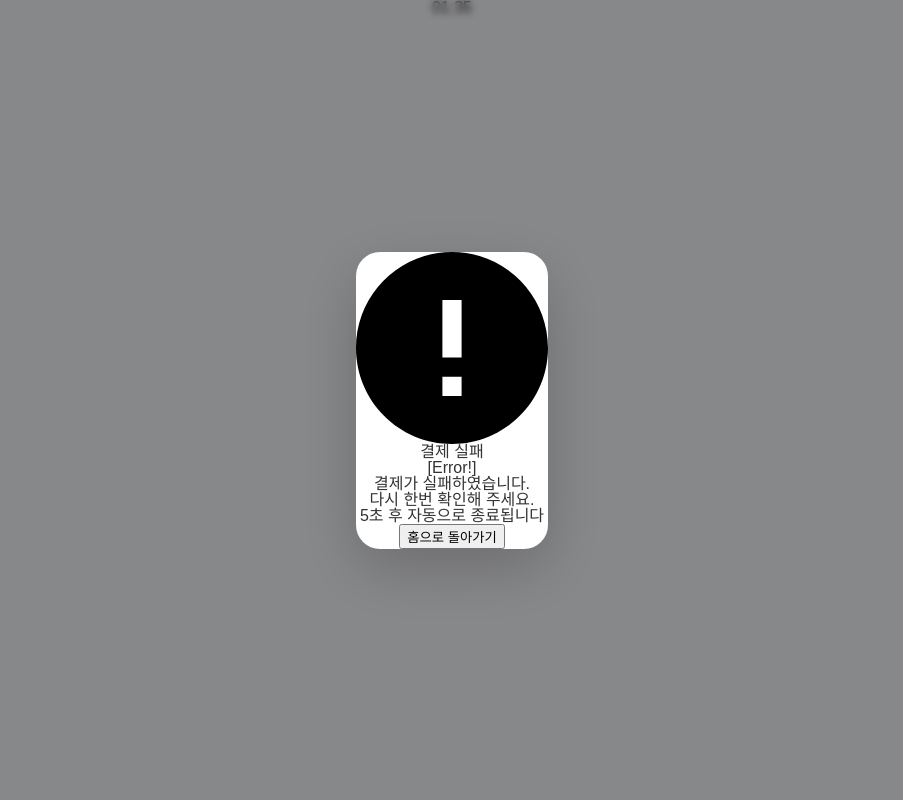
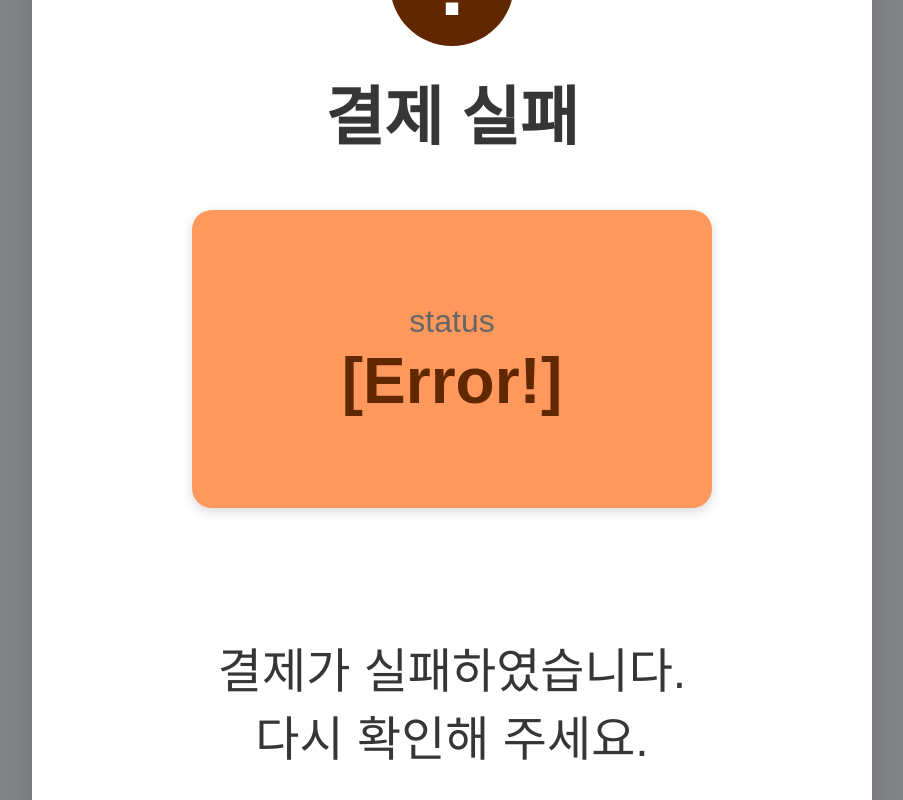
Before and after one commit to 1jinie/SCAC, a React (Create React App) app in the folder scac-front/: page /payment/result/1 in a window 1280 px wide. Shown: the whole page, without its empty margins (188-1091 px from the left). Built offline with nearby package versions, Linux system fonts and the light colour scheme; no server answers.

Commit message:
style:공통 색상 정리, 결제 결과 화면 디자인

```diff
--- a/scac-front/src/components/button/CancelButton.jsx
+++ b/scac-front/src/components/button/CancelButton.jsx
@@ -2,6 +2,7 @@ import React from 'react';
 import { useNavigate } from 'react-router-dom';
 import { usePaymentStore } from '../../store/paymentStore';
 import { useTicketStore } from '../../store/ticketStore';
+import { useResetStore } from '../../hooks/useResetStore';
 
 // 사용할 페이지에선
 // <CancelButton nextPage={'넘어갈 페이지'} text={'버튼이름'}>
@@ -14,13 +15,11 @@ import { useTicketStore } from '../../store/ticketStore';
 
 export default function CancelButton({ text, nextPage }) {
   const navi = useNavigate();
-  const clearPayment = usePaymentStore((state) => state.resetStore);
-  const clearTicket = useTicketStore((state) => state.resetStore);
+  const resetAll = useResetStore();
 
   const handleClear = () => {
     // 결제정보 초기화
-    clearPayment();
-    clearTicket();
+    resetAll();
     navi(nextPage);
   };
 
--- /dev/null
+++ b/scac-front/src/hooks/useResetStore.js
@@ -0,0 +1,14 @@
+import { usePaymentStore } from '../store/paymentStore';
+import { useTicketStore } from '../store/ticketStore';
+
+export const useResetStore = () => {
+  const resetPayment = usePaymentStore((state) => state.resetStore);
+  const resetTicket = useTicketStore((state) => state.resetStore);
+
+  const resetAll = () => {
+    resetPayment();
+    resetTicket();
+  };
+
+  return resetAll;
+};
--- a/scac-front/src/pages/Payment/PaymentProcess.jsx
+++ b/scac-front/src/pages/Payment/PaymentProcess.jsx
@@ -4,6 +4,7 @@ import SeatPayment from './components/SeatPayment';
 import WaitingPayment from './components/WaitingPayment';
 import { useEffect, useState } from 'react';
 import ProceedPayment from './components/ProceedPayment';
+import stylesheet from './css/PaymentResult.css';
 
 export default function PaymentProcess() {
   const [isProcessing, setIsProcessing] = useState(false);
@@ -18,7 +19,9 @@ export default function PaymentProcess() {
     if (!isProcessing) return;
 
     const timer = setTimeout(() => {
-      navi('/payment/result');
+      // 결제 성공시 navigate('/payment/result/success');
+      // 결제 실패시 navigate('/payment/result/fail');
+      navi('/payment/result/success');
     }, 5000);
 
     return () => clearTimeout(timer);
--- a/scac-front/src/pages/Payment/PaymentResult.jsx
+++ b/scac-front/src/pages/Payment/PaymentResult.jsx
@@ -1,6 +1,7 @@
 import React from 'react';
 import PaymentResultCard from './components/PaymentResultCard';
 import { useParams } from 'react-router-dom';
+import stylesheet from './css/PaymentResult.css';
 
 export default function PaymentResult() {
   const { status } = useParams();
--- a/scac-front/src/pages/Payment/components/PaymentResultCard.jsx
+++ b/scac-front/src/pages/Payment/components/PaymentResultCard.jsx
@@ -1,29 +1,61 @@
-import React, { useState } from 'react';
+import React, { useEffect, useState } from 'react';
 import { useTicketStore } from '../../../store/ticketStore';
 import { ticketApi } from '../../../api/ticketApi';
 import SelectButton from '../../../components/button/SelectButton';
+import { useNavigate } from 'react-router-dom';
+import { useResetStore } from '../../../hooks/useResetStore';
 
 export default function PaymentResultCard({ isSuccess, errorMessage }) {
   const ticketId = useTicketStore((state) => state.selectedTicketId);
   const [ticket, setTicket] = useState();
-  const getTicket = async () => {
-    ticketApi.getById(ticketId).then((res) => setTicket(res));
-  };
+  const navi = useNavigate();
+  const resetAll = useResetStore();
+
+  useEffect(() => {
+    const fetchTicket = async () => {
+      const res = await ticketApi.getById(ticketId);
+      setTicket(res);
+    };
+
+    fetchTicket();
+  }, [ticketId]);
+
+  useEffect(() => {
+    const timer = setTimeout(() => {
+      resetAll();
+      navi('/');
+    }, 10000);
+
+    return () => clearTimeout(timer);
+  }, [navi, resetAll]);
   return (
-    <>
+    <div className={`payment_status_box ${isSuccess ? 'success' : 'fail'}`}>
+      <img
+        src={
+          isSuccess
+            ? '/icons/common/check_circle.svg'
+            : '/icons/common/caution.svg'
+        }
+        alt={isSuccess ? '결제 성공' : '결제 실패'}
+        className="payment_result_icon"
+      />
+
+      <h2>{isSuccess ? '결제 완료' : '결제 실패'}</h2>
+      <div className="payment_status_row">
+        <span>status</span>
+        <span>{isSuccess ? '[결제 성공]' : '[Error!]'}</span>
+      </div>
+
       {isSuccess ? (
         <>
-          <img
-            src="/icons/common/check_circle.svg"
-            alt="결제 성공"
-            className="payment_result_icon"
-          />
-          <h2>결제 완료</h2>
-
-          <p>[결제 성공]</p>
-          {/* <p>{ticket.ticketName}</p> */}
-
-          <p>
+          <div className="payment_status_row">
+            <span>선택한 이용권</span>
+            <span>
+              {ticket?.ticketName}&nbsp;
+              {ticket?.ticketType === 'TIME' ? '시간권' : '기간권'}
+            </span>
+          </div>
+          <p className="payment_message">
             결제가 완료되었습니다.
             <br />
             영수증을 확인해 주세요.
@@ -31,25 +63,18 @@ export default function PaymentResultCard({ isSuccess, errorMessage }) {
         </>
       ) : (
         <>
-          <img
-            src="/icons/common/caution.svg"
-            alt="결제 실패"
-            className="payment_result_icon"
-          />
-          <h2>결제 실패</h2>
-
-          <p>[Error!]</p>
-          <p>{errorMessage}</p>
-
-          <p>
+          <div className="payment_status_row">
+            <span>{errorMessage}</span>
+          </div>
+          <p className="payment_message">
             결제가 실패하였습니다.
             <br />
-            다시 한번 확인해 주세요.
+            다시 확인해 주세요.
           </p>
         </>
       )}
-      <p>5초 후 자동으로 종료됩니다</p>
+      <p className="payment_timer">10초 후 자동으로 종료됩니다</p>
       <SelectButton nextPage={'/'} text={'홈으로 돌아가기'} />
-    </>
+    </div>
   );
 }
--- /dev/null
+++ b/scac-front/src/pages/Payment/css/PaymentResult.css
@@ -0,0 +1,167 @@
+/* ==========================
+   Payment Result
+========================== */
+
+.modal {
+  width: 840px;
+  min-height: 1350px;
+
+  background: #ffffff;
+
+  border-radius: 32px;
+
+  display: flex;
+  justify-content: center;
+  align-items: center;
+
+  padding: 80px 60px;
+
+  box-sizing: border-box;
+}
+
+.payment_status_box {
+  width: 100%;
+
+  display: flex;
+  flex-direction: column;
+  align-items: center;
+}
+
+/* ==========================
+   Icon
+========================== */
+
+.payment_result_icon {
+  width: 124px;
+  height: 124px;
+
+  margin-bottom: 40px;
+}
+
+/* ==========================
+   Title
+========================== */
+
+.payment_status_box h2 {
+  font-size: 64px;
+  font-weight: 700;
+  color: #363636;
+
+  margin-bottom: 60px;
+}
+
+/* ==========================
+   Status Card
+========================== */
+
+.payment_status_row {
+  width: 520px;
+
+  display: flex;
+  flex-direction: column;
+  align-items: center;
+  justify-content: center;
+
+  padding: 24px 0;
+
+  border-radius: 20px;
+
+  margin-bottom: 20px;
+}
+
+/* 첫 번째(status) 박스 */
+
+.payment_status_row:first-of-type {
+  background: #ffffff;
+
+  border: 2px solid #d7e9e8;
+
+  box-shadow: 0 4px 12px rgba(0, 0, 0, 0.15);
+
+  min-height: 250px;
+}
+
+/* 성공 */
+
+.payment_status_box.success .payment_status_row:first-of-type span:last-child {
+  color: #363636;
+}
+
+/* 실패 */
+
+.payment_status_box.fail .payment_status_row:first-of-type {
+  background: #ff985c;
+  border: none;
+}
+
+.payment_status_box.fail .payment_status_row:first-of-type span:last-child {
+  color: #612800;
+}
+
+/* ==========================
+   Status Text
+========================== */
+
+.payment_status_row span:first-child {
+  font-size: 32px;
+  color: #666;
+  margin-bottom: 12px;
+}
+
+.payment_status_row span:last-child {
+  font-size: 64px;
+  font-weight: 700;
+  color: #363636;
+}
+
+/* ==========================
+   Ticket Name
+========================== */
+
+.payment_status_row:nth-of-type(2) span:first-child {
+  font-size: 32px;
+  color: #666;
+}
+
+.payment_status_row:nth-of-type(2) span:last-child {
+  font-size: 64px;
+  font-weight: 700;
+  color: #363636;
+}
+
+/* ==========================
+   Message
+========================== */
+
+.payment_message {
+  margin-top: 30px;
+
+  text-align: center;
+
+  font-size: 48px;
+  color: #363636;
+
+  line-height: 1.4;
+}
+
+/* ==========================
+   Timer
+========================== */
+
+.payment_timer {
+  margin-top: 48px;
+
+  font-size: 32px;
+
+  color: #7b7b7b;
+}
+
+/* ==========================
+   Button
+========================== */
+
+.payment_status_box .btn_select {
+  width: 100%;
+
+  margin-top: 60px;
+}
--- a/scac-front/src/styles/variables.css
+++ b/scac-front/src/styles/variables.css
@@ -1 +1,52 @@
-/* 색상, 폰트, 크기 등의 CSS 변수 */
+/* 색상, 폰트, border-radius 등 */
+/*
+사용은
+color: var(--color-text);
+background: var(--color-primary);
+box-shadow: var(--shadow-card);
+box-shadow: var(--shadow-inner-simple);
+이런식으로 쓰면 됩니다
+*/
+
+:root {
+  /* Brand */
+  --color-highlight: #ff985c;
+  --color-sub: #91c6bc;
+  --color-important: #4b9da9;
+  --color-nomal: #d9d9d9;
+
+  /* State */
+  --color-pay-mint: #6bafaa;
+  --color-error: #ff985c;
+
+  /* Text */
+  --color-text: #363636;
+  --color-text-brown: #612800;
+  --color-text-light: #666666;
+  --color-text-admin-call: #ebebeb;
+  --color-btn-cancel-text: #656565;
+
+  /* Background */
+  --color-white: #ffffff;
+  --color-pay-white: #f8f8f8;
+  --color-btn-cancel-fill: #cdcdcd;
+  --color-btn-white: #f6f6f6;
+  --color-reserv-time-disavailable: #efefef;
+  --color-overlay: rgba(0, 0, 0, 0.7);
+
+  /* Shadow
+  figma에서 주로 사용한 것은 --shadow-md 와 --shadow-inner-md 입니다 */
+  --shadow-sm: 0 2px 8px rgba(0, 0, 0, 0.1);
+  --shadow-md: 0 4px 22px rgba(0, 0, 0, 0.25);
+  --shadow-lg: 0 8px 32px rgba(0, 0, 0, 0.3);
+
+  --shadow-inner-sm: inset 0 2px 6px rgba(0, 0, 0, 0.08);
+  --shadow-inner-md: inset 4px 4px 44px rgba(0, 0, 0, 0.25);
+
+  /* Stroke */
+  --color-reserv-stroke: #c2c2c2;
+
+  /* Radius */
+  --radius-card: 32px;
+  --radius-button: 16px;
+}
```
Also changed, not shown: scac-front/public/icons/common/caution.svg, scac-front/public/icons/common/check_circle.svg, scac-front/src/hooks/test.jsx (deleted).
